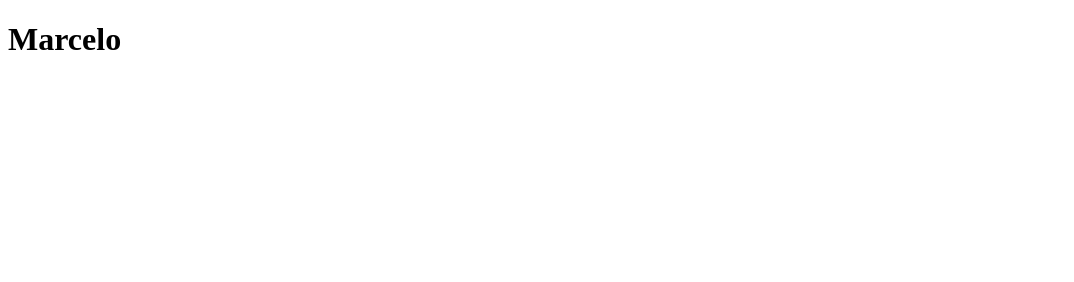
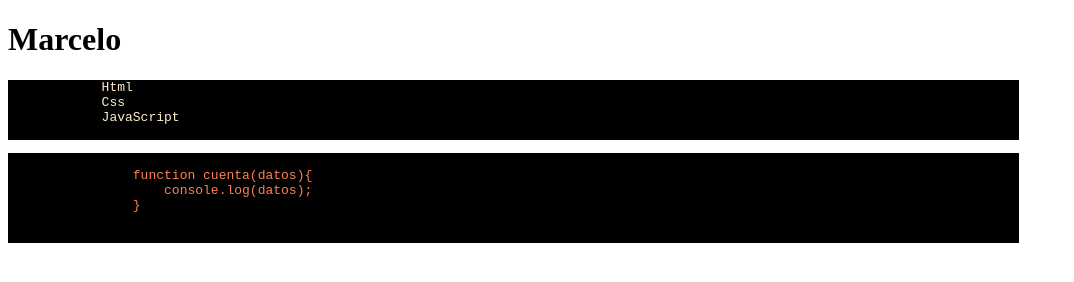
Before and after one commit to grimabrepa/Proyecto_01, a plain HTML site: page index.html in a window 1280 px wide. Shown: the whole page, without its empty margins (0-1074 px from the left). Drawn offline with Linux system fonts and the light colour scheme.

Commit message:
actualizacion del dia 12_02_2022

```diff
--- a/index.html
+++ b/index.html
@@ -5,11 +5,33 @@
     <meta http-equiv="X-UA-Compatible" content="IE=edge">
     <meta name="viewport" content="width=device-width, initial-scale=1.0">
     <title>Pagina de Prueba</title>
+    <style>
+        pre{
+            width: 80%;
+            background-color: black;
+            color: blanchedalmond;
+        }
+        code{
+            color: coral;
+        }
+    </style>
 
 </head>
 <body>
     <div class="container">
         <h1>Marcelo</h1>
+        <pre>
+            Html
+            Css
+            JavaScript
+        </pre>
+        <pre>
+            <code>
+                function cuenta(datos){
+                    console.log(datos);
+                }
+            </code>
+        </pre>
     </div>
 </body>
 </html>
```
